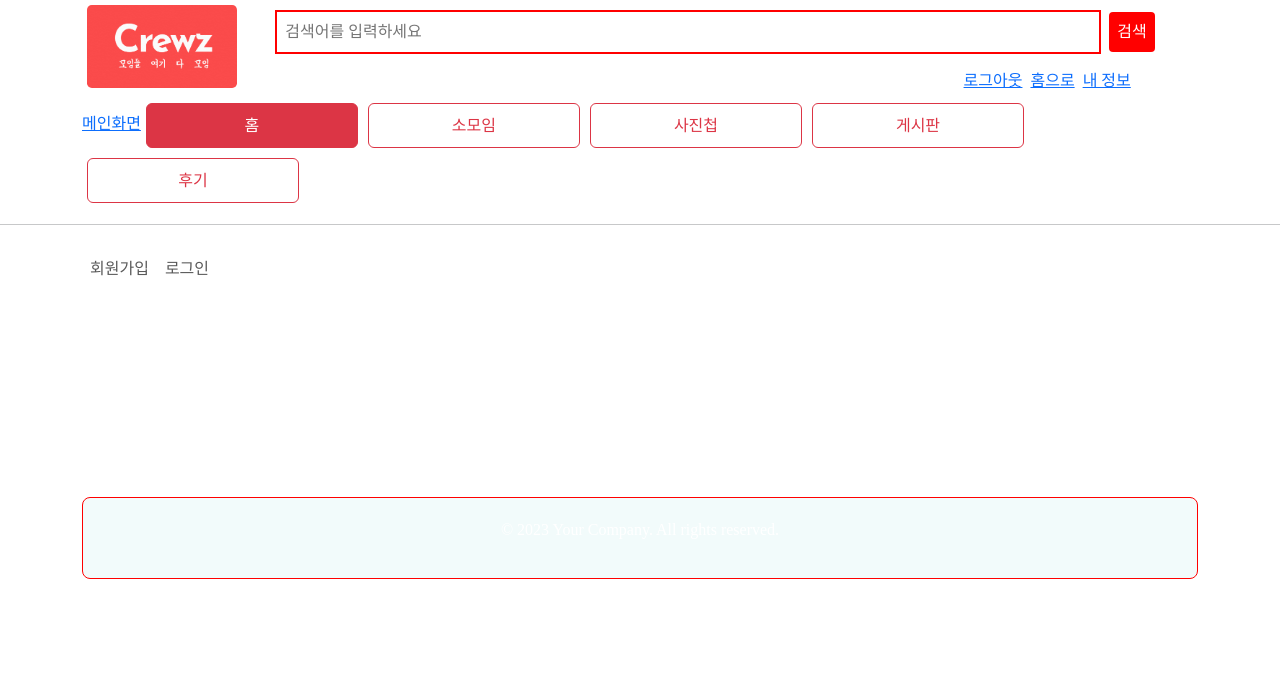
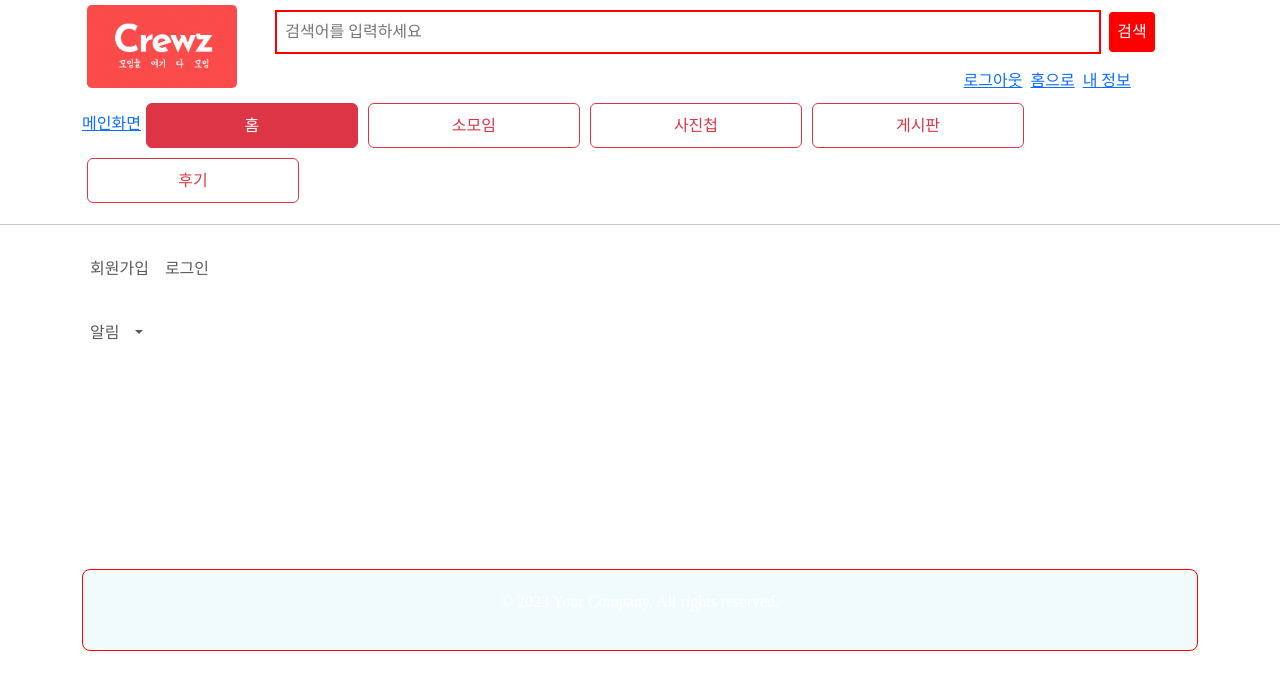
Before and after one commit to yoojungkook/crewz-front-react, a React (Create React App) app: page / in a window 1280 px wide. Shown: the top 690 px of the page. Built offline with nearby package versions, Linux system fonts and the light colour scheme; a web font is replaced by a local one.

Commit message:
Feat: 로그인 전후로 네비게이션 바 분할

```diff
--- a/src/Component/main.js
+++ b/src/Component/main.js
@@ -1,29 +1,13 @@
-import { Nav, Navbar } from "react-bootstrap";
-import { useState } from "react";
 import 'bootstrap/dist/css/bootstrap.min.css';
-import Join from "./guest/Join";
-import Login from "./guest/Login";
+import NavLogout from "./nav/NavLogout";
+import NavLogin from "./nav/NavLogin";
 
 export default function Main() {
-    const [showSignUpModal, setShowSignUpModal] = useState(false);
-    const openSignUpModal = () => setShowSignUpModal(true);
-    const closeSignUpModal = () => setShowSignUpModal(false);
-
-    const [showSignInModal, setShowSignInModal] = useState(false);
-    const openSignInModal = () => setShowSignInModal(true);
-    const closeSignInModal = () => setShowSignInModal(false);
 
     return (
         <div>
-            <Navbar>
-                <Nav className="main-nav">
-                    <Nav.Link onClick={openSignUpModal}>회원가입</Nav.Link>
-                    <Nav.Link onClick={openSignInModal}>로그인</Nav.Link>
-                </Nav>
-            </Navbar>
-
-            <Join show={showSignUpModal} handleClose={closeSignUpModal} />
-            <Login show={showSignInModal} handleClose={closeSignInModal} />
+            <NavLogout/>
+            <NavLogin/>
         </div>
     )
 }
--- /dev/null
+++ b/src/Component/nav/NavLogin.js
@@ -0,0 +1,22 @@
+import {Nav, Navbar, NavDropdown} from "react-bootstrap";
+
+export default function NavLogin() {
+    return (
+        <div>
+            <Navbar>
+                <Navbar className="nav-login">
+                    <Nav>
+                        <Nav.Link href="#">알림</Nav.Link>
+                        <NavDropdown class="profile">
+                            <NavDropdown.Item href="#">마이페이지</NavDropdown.Item>
+                            <NavDropdown.Item href="#">내모임</NavDropdown.Item>
+                            <NavDropdown.Item href="#">내리뷰</NavDropdown.Item>
+                            <NavDropdown.Divider/>
+                            <NavDropdown.Item href="#">로그아웃</NavDropdown.Item>
+                        </NavDropdown>
+                    </Nav>
+                </Navbar>
+            </Navbar>
+        </div>
+    )
+}
--- /dev/null
+++ b/src/Component/nav/NavLogout.js
@@ -0,0 +1,27 @@
+import {Nav, Navbar} from "react-bootstrap";
+import Join from "../guest/Join";
+import Login from "../guest/Login";
+import {useState} from "react";
+
+export default function NavLogout(){
+    const [showSignUpModal, setShowSignUpModal] = useState(false);
+    const openSignUpModal = () => setShowSignUpModal(true);
+    const closeSignUpModal = () => setShowSignUpModal(false);
+
+    const [showSignInModal, setShowSignInModal] = useState(false);
+    const openSignInModal = () => setShowSignInModal(true);
+    const closeSignInModal = () => setShowSignInModal(false);
+    return(
+        <div>
+            <Navbar>
+                <Nav className="nav-logout">
+                    <Nav.Link onClick={openSignUpModal}>회원가입</Nav.Link>
+                    <Nav.Link onClick={openSignInModal}>로그인</Nav.Link>
+                </Nav>
+            </Navbar>
+
+            <Join show={showSignUpModal} handleClose={closeSignUpModal}/>
+            <Login show={showSignInModal} handleClose={closeSignInModal}/>
+        </div>
+    )
+}
```
